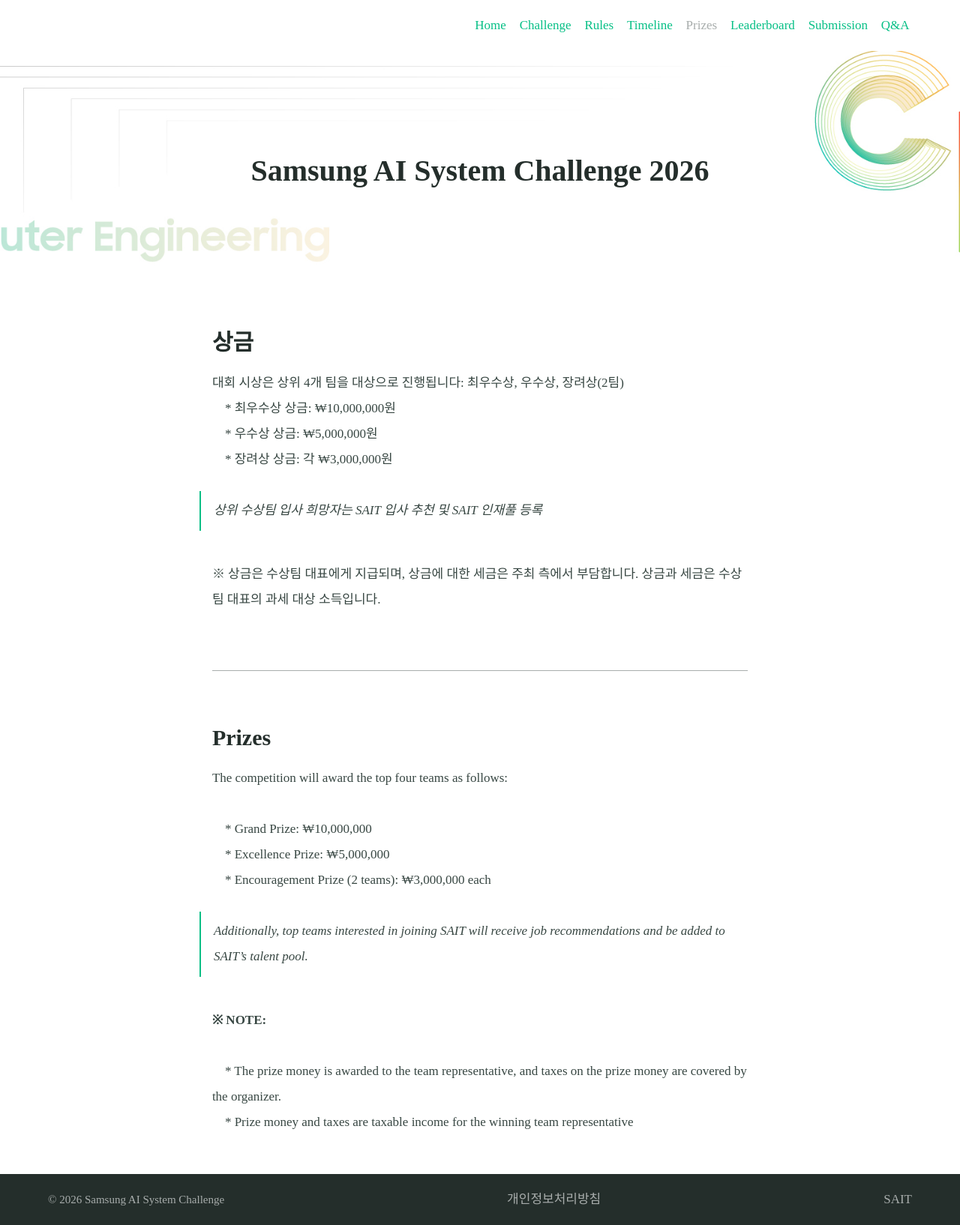
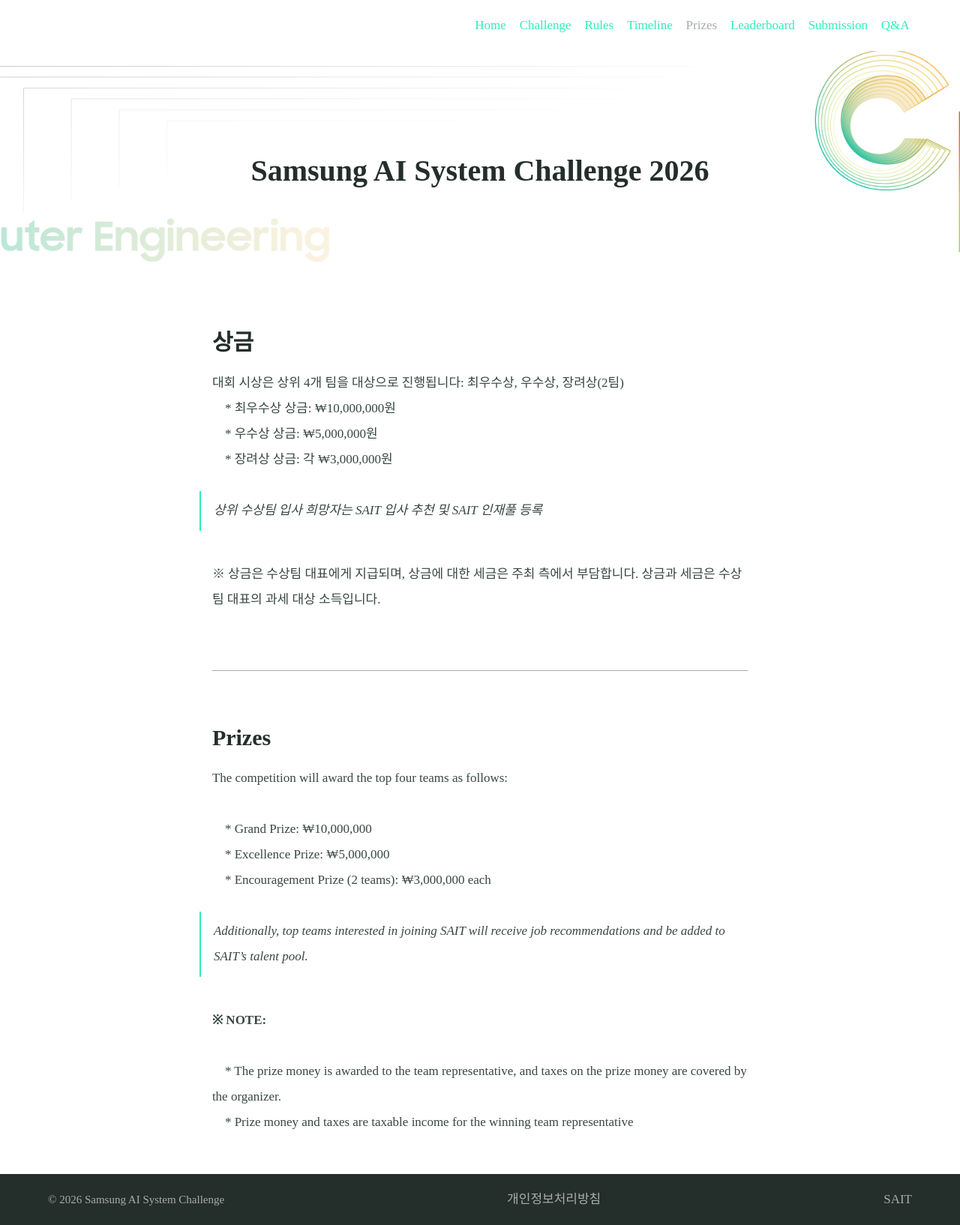
Before and after one commit to AISystemChallenge/AISystemChallenge.github.io, a Jekyll site: the page built from prizes.md, in a window 1280 px wide. Shown: the whole page at 75% size. Built offline with Jekyll 4.4.1, drawn with Linux system fonts in a browser that asks for light colours; some web fonts are replaced; our own code applies the rules of GitHub Pages for plain Markdown files.

Commit message:
Update _settings.scss

```diff
--- a/_sass/_settings.scss
+++ b/_sass/_settings.scss
@@ -9,12 +9,12 @@
 $backgroundColour: #ffffff !default;
 $codeBackgroundColour: #fafafa !default;
 $featureBackgroundColour: #f9fafa !default;
-$accentColour: #05bf85 !default;
+$accentColour: #31EBBA !default;
 
 // Text colours
 $headingColour: #242e2b !default;
 $bodyColour: #384743 !default;
-$linkColour: #05bf85 !default;
+$linkColour: #31EBBA !default;
 $hoverColour: #008000 !default;
 $focusColour: #fa407a !default;
 $captionColour: #a8adac !default;
```
